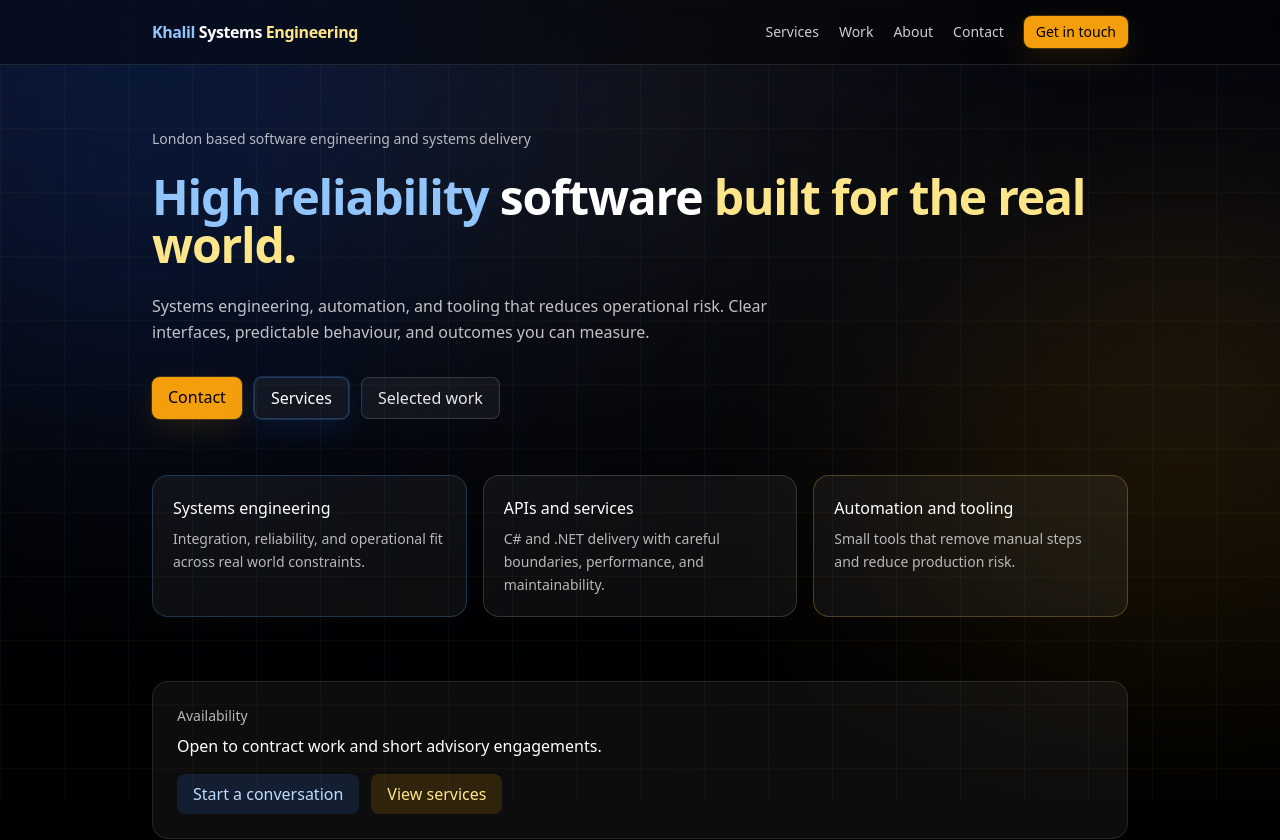
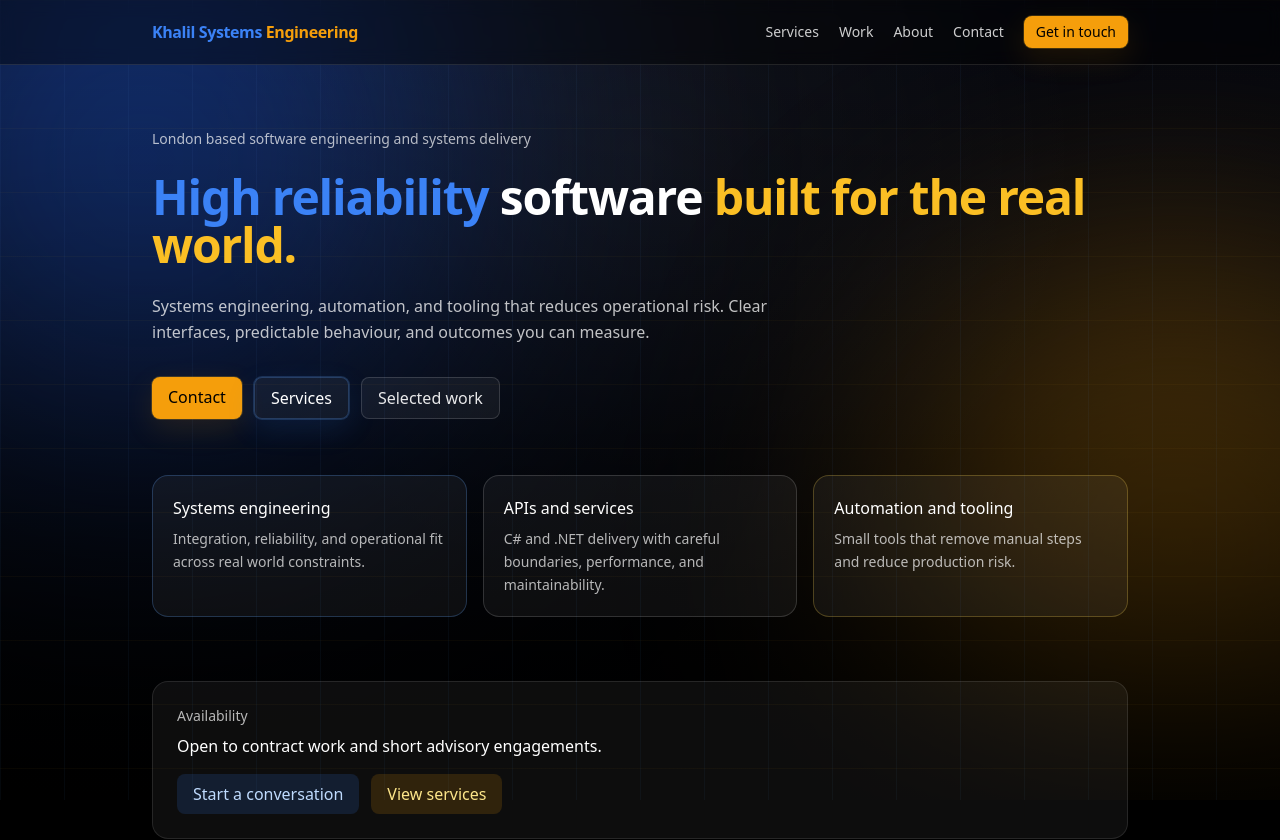
Before and after one commit to chriskhalilSE/KhalilSystems-Website, a Next.js app: page / in a window 1280 px wide. Shown: the top 840 px of the page. Built offline with nearby package versions, Linux system fonts and the light colour scheme.

Commit message:
Layout tweaks

```diff
--- a/app/layout.tsx
+++ b/app/layout.tsx
@@ -13,8 +13,8 @@ export default function RootLayout({ children }: { children: React.ReactNode })
       <body className="min-h-screen bg-black text-white">
         <div className="pointer-events-none fixed inset-0 -z-10 overflow-hidden">
           <div className="absolute inset-0 bg-gradient-to-b from-ink via-[#06080f] to-black" />
-          <div className="absolute -top-40 -left-44 h-[640px] w-[640px] rounded-full bg-blue-600/25 blur-[140px]" />
-          <div className="absolute top-1/3 -right-44 h-[560px] w-[560px] rounded-full bg-amber-500/25 blur-[130px]" />
+          <div className="absolute -top-40 -left-44 h-[640px] w-[640px] rounded-full bg-blue-600/50 blur-[140px]" />
+          <div className="absolute top-1/3 -right-44 h-[560px] w-[560px] rounded-full bg-amber-500/50 blur-[130px]" />
           <div className="absolute inset-0 bg-[radial-gradient(800px_circle_at_50%_20%,rgba(255,255,255,0.06),transparent_55%)]" />
           <div className="absolute inset-0 bg-[linear-gradient(to_bottom,rgba(0,0,0,0),rgba(0,0,0,0.92))]" />
           <div className="absolute inset-0 opacity-20 bg-[linear-gradient(to_right,rgba(96,165,250,0.25)_1px,transparent_1px),linear-gradient(to_bottom,rgba(251,191,36,0.18)_1px,transparent_1px)] bg-[size:64px_64px]" />
@@ -29,7 +29,7 @@ export default function RootLayout({ children }: { children: React.ReactNode })
             <div className="flex flex-col gap-2 md:flex-row md:items-center md:justify-between">
               <div>© {new Date().getFullYear()} Khalil Systems Engineering Ltd</div>
               <div className="flex flex-wrap gap-4">
-                <a className="hover:text-amber-300 transition" href="mailto:chris@khalilsystems.co.uk">
+                <a className="hover:text-amber-400 transition" href="mailto:chris@khalilsystems.co.uk">
                   chris@khalilsystems.co.uk
                 </a>
                 <Link href="/contact" className="hover:text-amber-300 transition">
--- a/app/page.tsx
+++ b/app/page.tsx
@@ -7,9 +7,9 @@ export default function HomePage() {
         </p>
 
         <h1 className="text-4xl md:text-5xl font-semibold tracking-tight">
-          <span className="text-blue-300">High reliability</span>{" "}
+          <span className="text-blue-500">High reliability</span>{" "}
           <span className="text-white">software</span>{" "}
-          <span className="text-amber-200">built for the real world.</span>
+          <span className="text-amber-400">built for the real world.</span>
         </h1>
 
         <p className="max-w-2xl text-white/75 leading-relaxed">
--- a/components/navbar.tsx
+++ b/components/navbar.tsx
@@ -5,8 +5,8 @@ export default function Navbar() {
     <header className="sticky top-0 z-50 border-b border-white/10 bg-black/40 backdrop-blur">
       <div className="mx-auto flex max-w-5xl items-center justify-between px-6 py-4">
         <Link href="/" className="font-semibold tracking-tight text-white">
-          <span className="text-blue-300">Khalil</span> <span className="text-white">Systems</span>{" "}
-          <span className="text-amber-200">Engineering</span>
+          <span className="text-blue-500">Khalil Systems</span>{" "}
+          <span className="text-amber-500">Engineering</span>
         </Link>
 
         <nav className="flex items-center gap-5 text-sm">
@@ -23,10 +23,7 @@ export default function Navbar() {
             Contact
           </Link>
 
-          <Link
-            href="/contact"
-            className="rounded-lg bg-amber-500 px-3 py-1.5 font-medium text-black hover:bg-amber-400 transition shadow-glowAmber"
-          >
+          <Link href="/contact" className="rounded-lg bg-amber-500 px-3 py-1.5 font-medium text-black hover:bg-amber-400 transition shadow-glowAmber">
             Get in touch
           </Link>
         </nav>
```
